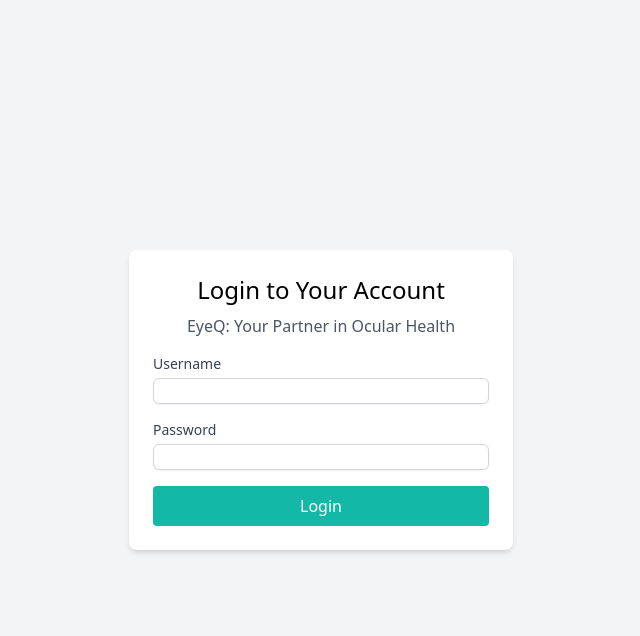
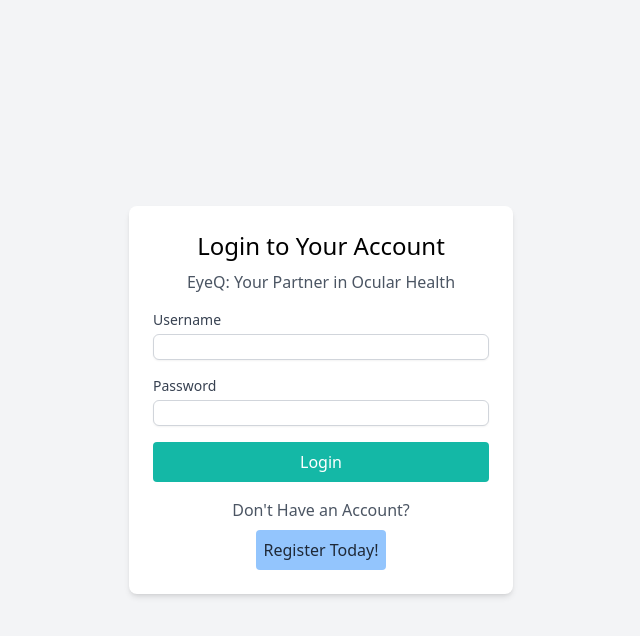
Before and after one commit to NeffCodes/retinopathy-risk-assessment-tool, a Django app: page /users/login/ in a window 1280 px wide. Shown: the top 636 px of the page, without its empty margins (319-959 px from the left). Run offline with Django 5.2, Linux system fonts and the light colour scheme; some libraries are stand-ins or nearby versions.

Commit message:
Add "Register Today" link to login template with redirect to registration page

```diff
--- a/rrat/users/templates/users/login.html
+++ b/rrat/users/templates/users/login.html
@@ -46,6 +46,13 @@
             </div>
             <button type="submit" class="w-full bg-teal-500 text-white p-2 rounded transition-colors duration-300 hover:bg-teal-400">Login</button>
         </form>
+
+        <div class="mt-4 text-center">
+            <p class="text-gray-600">Don't Have an Account?</p>
+            <a href="{% url 'users:register' %}" class="inline-block mt-2 bg-blue-300 text-gray-800 p-2 rounded transition-colors duration-300 hover:bg-blue-400">
+                Register Today!
+            </a>
+        </div>
     </div>
 </body>
 </html>
```
